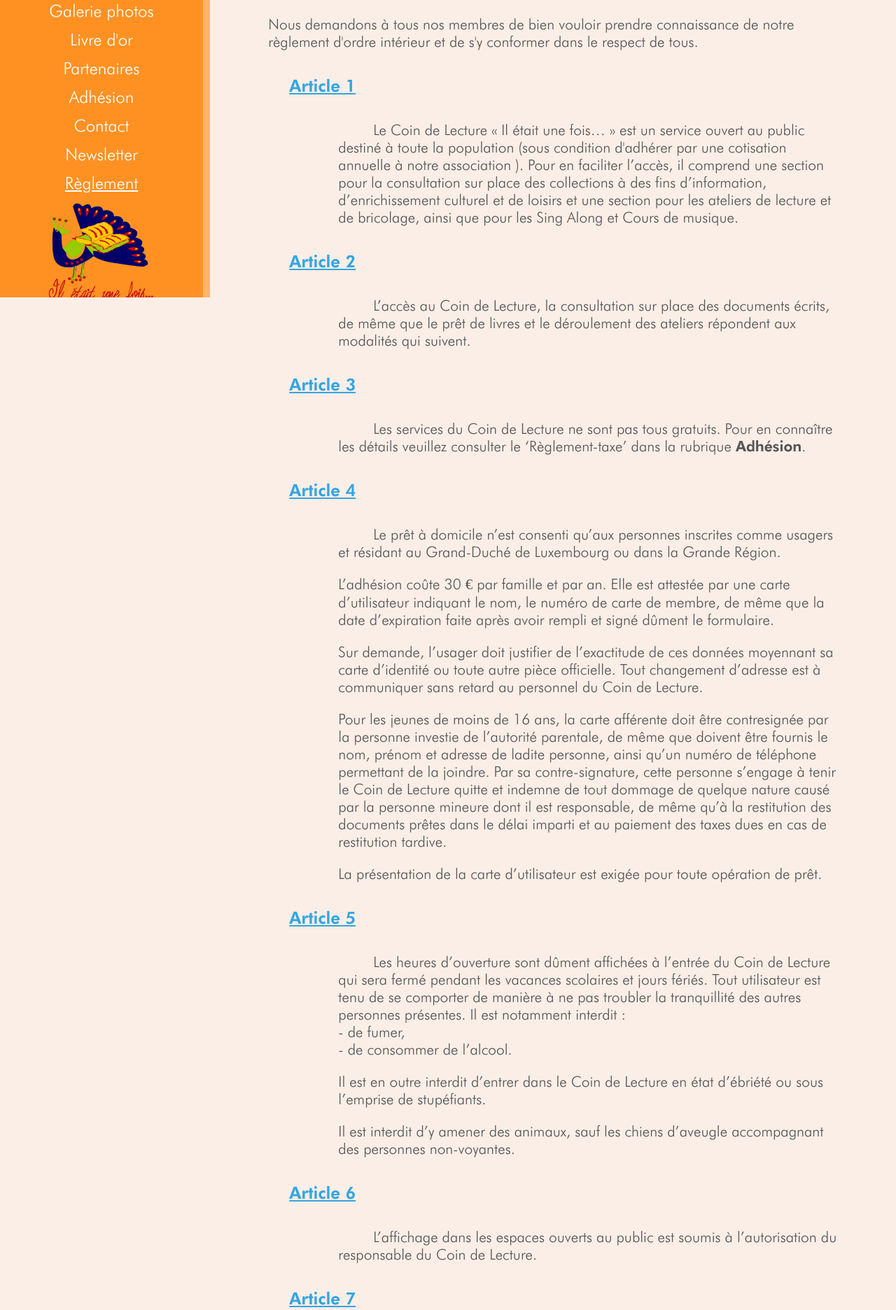
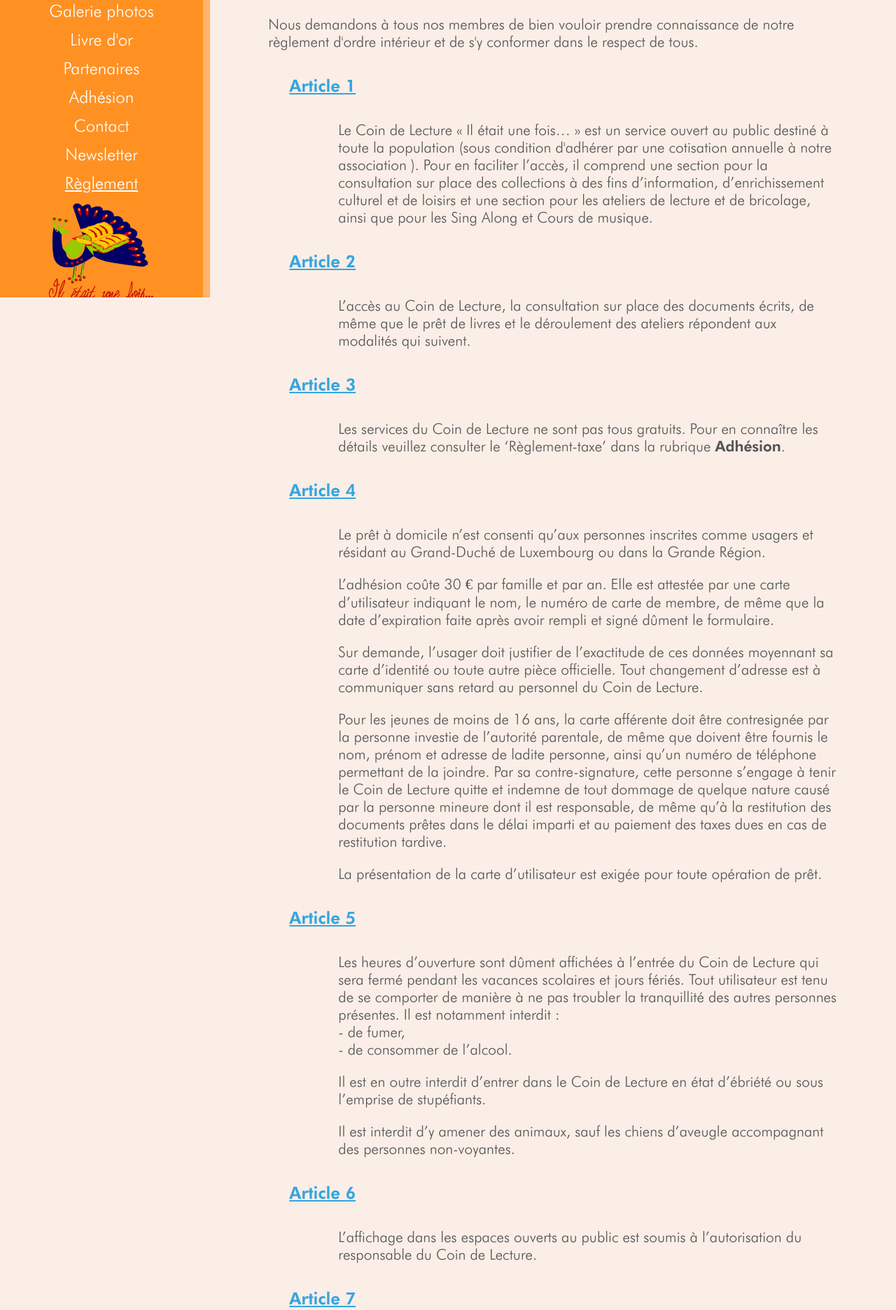
Before and after one commit to S4b4t3r/iletaitunefois, a CodeIgniter app: page /iletaitunefois/index.php/reglement/index in a window 1280 px wide. Shown: the part 375-2247 px from the top of the page at 70% size. Run offline with CodeIgniter, Linux system fonts and the light colour scheme.

Commit message:
dontindent

```diff
--- a/application/views/Accueil_view.php
+++ b/application/views/Accueil_view.php
@@ -13,7 +13,7 @@
                     <h2>Faire un don</h2>
                 </div>
                 <br>
-                <p>Si vous souhaitez nous soutenir, vous pouvez nous faire un don en cliquant sur <a href="<?php echo base_url(); ?>Aide"><span>ce lien</span></a></p>
+                <p class="dontindent">Si vous souhaitez nous soutenir, vous pouvez nous faire un don en cliquant sur <a href="<?php echo base_url(); ?>Aide"><span>ce lien</span></a></p>
             </div>
             <div class="don-image image"></div>
 
@@ -22,7 +22,7 @@
                     <h2>News - feed</h2>
                 </div>
                 <br>
-                <p>Si vous désirez rester au courant de nos <span>actualités</span>, vous pouvez vous abonner à notre fil <i>(news feed)</i></p>
+                <p class="dontindent">Si vous désirez rester au courant de nos <span>actualités</span>, vous pouvez vous abonner à notre fil <i>(news feed)</i></p>
                 <p><img src="<?php echo base_url() ?>/assets/images/icons/feed.svg" class="icon"><a>Ouvrir / S'abonner au feed</a></p>
             </div>
             <div class="news-image image"></div>
@@ -62,7 +62,7 @@
                 <?php foreach($all as $livre)
                 {?>
                 <div class="accueil-livres-single">
-                    <img src="<?php echo base_url().'assets/images/livres/'.$livre->Code;?>">
+                    <img src="<?php echo base_url().'assets/images/livres/'.$livre->Code.'.jpg';?>">
                     <p class="dontindent"><?php echo $livre->Title;?></p>
                 </div>
                 <?php
--- a/application/views/Reglement_view.php
+++ b/application/views/Reglement_view.php
@@ -8,28 +8,28 @@
 
         <section class="aide-section">
             <h2>Article 1</h2>
-            <p>
+            <p class="dontindent">
                 Le Coin de Lecture « Il était une fois… » est un service ouvert au public destiné à toute la population (sous condition d'adhérer par une cotisation annuelle à notre association ). Pour en faciliter l’accès, il comprend une section pour la consultation sur place des collections à des fins d’information, d’enrichissement culturel et de loisirs et une section pour les ateliers de lecture et de bricolage, ainsi que pour les Sing Along et Cours de musique.
             </p>
         </section>
 
         <section class="aide-section">
             <h2>Article 2</h2>
-            <p>
+            <p class="dontindent">
                 L’accès au Coin de Lecture, la consultation sur place des documents écrits, de même que le prêt de livres et le déroulement des ateliers répondent aux modalités qui suivent.
             </p>
         </section>
 
         <section class="aide-section">
             <h2>Article 3</h2>
-            <p>
+            <p class="dontindent">
                 Les services du Coin de Lecture ne sont pas tous gratuits. Pour en connaître les détails veuillez consulter le ‘Règlement-taxe’ dans la rubrique <a href="<?php echo base_url()?>adhesion"><b>Adhésion</b></a>.
             </p>
         </section>
 
         <section class="aide-section">
             <h2>Article 4</h2>
-            <p>
+            <p class="dontindent">
                 Le prêt à domicile n’est consenti qu’aux personnes inscrites comme usagers et résidant au Grand-Duché de Luxembourg ou dans la Grande Région.
             </p>
             <p>
@@ -48,7 +48,7 @@
 
         <section class="aide-section">
             <h2>Article 5</h2>
-            <p>
+            <p class="dontindent">
                 Les heures d’ouverture sont dûment affichées à l’entrée du Coin de Lecture qui sera fermé pendant les vacances scolaires et jours fériés.
                 Tout utilisateur est tenu de se comporter de manière à ne pas troubler la tranquillité des autres personnes présentes.
                 Il est notamment interdit : </br>
@@ -65,14 +65,14 @@
 
         <section class="aide-section">
             <h2>Article 6</h2>
-            <p>
+            <p class="dontindent">
                 L’affichage dans les espaces ouverts au public est soumis à l’autorisation du responsable du Coin de Lecture.
             </p>
         </section>
 
         <section class="aide-section">
             <h2>Article 7</h2>
-            <p>
+            <p class="dontindent">
                 Les utilisateurs de la bibliothèque sont responsables des livres ou des ouvrages qu’ils empruntent, de même qu’ils doivent prendre soin du matériel et des équipements du Coin de Lecture, y compris les instruments fournis pendant les cours de musique. En cas de perte ou dommages de toute pièce d'équipement, l'utilisateur devra payer intégralement et sans retard le coût du remplacement.
             </p>
             <p>
@@ -88,7 +88,7 @@
 
         <section class="aide-section">
             <h2>Article 8</h2>
-            <p>
+            <p class="dontindent">
                 Le prêt à domicile des livres est consenti pour une durée maximale de 2 semaines renouvelable sur demande écrite ou téléphonique une fois pour une même durée sous réserve que le livre ne soit pas sollicité par un autre usager. Le nombre maximal de livres empruntables moyennant une carte d’utilisateur est limité à 2 livres par enfant. Le retard de retour de livres est sanctionné par une amende de 2€ par livre et par semaine de retard pour un maximum de 4 semaines.
             </p>
             <p>
@@ -106,7 +106,7 @@
 
         <section class="aide-section">
             <h2>Article 9</h2>
-            <p>
+            <p class="dontindent">
                 Le prêt à domicile des livres est gratuit pendant la période indiquée à l’article 8. Ce délai est à observer strictement et les retards sont sanctionnés par une taxe de restitution tardive fixée au ‘Règlement-taxe’.
             </p>
             <p>
@@ -122,14 +122,14 @@
 
         <section class="aide-section">
             <h2>Article 10</h2>
-            <p>
+            <p class="dontindent">
                 La reproduction et l’utilisation des livres sont soumises au respect de la législation en vigueur, en particulier de la législation sur les droits d’auteur. Le Coin de Lecture ne saurait en aucun cas être tenu pour responsable d’un usage contrevenant à cette législation.
             </p>
         </section>
 
         <section class="aide-section">
             <h2>Article 11</h2>
-            <p>
+            <p class="dontindent">
                 Pour participer aux activités proposées par l’équipe du Coin de Lecture, il est obligatoire d’être membre. L’inscription est indispensable et ne sera validée qu’après paiement préalable par virement bancaire ou sur place en cash. L’inscription sera ensuite confirmée par mail. Toute demande d’annulation doit nous parvenir 2 semaines avant la date de l’atelier, 50% du coût d’inscription seront reversés. Veuillez noter que les absences et les annulations tardives ne sont pas remboursées.
             </p>
             <p>
@@ -145,14 +145,14 @@
 
         <section class="aide-section">
             <h2>Article 12</h2>
-            <p>
+            <p class="dontindent">
                 Tout utilisateur est responsable de ses effets personnels dans l'enceinte du Coin de Lecture. Ce dernier ne saurait en aucun cas être tenu responsable en cas de perte ou de vol occasionné dans ses locaux.
             </p>
         </section>
 
         <section class="aide-section">
             <h2>Article 13</h2>
-            <p>
+            <p class="dontindent">
                 Sans préjudice des peines plus fortes prévues par la loi, les infractions au présent règlement sont punies d’une peine de police.
             </p>
         </section>
```
